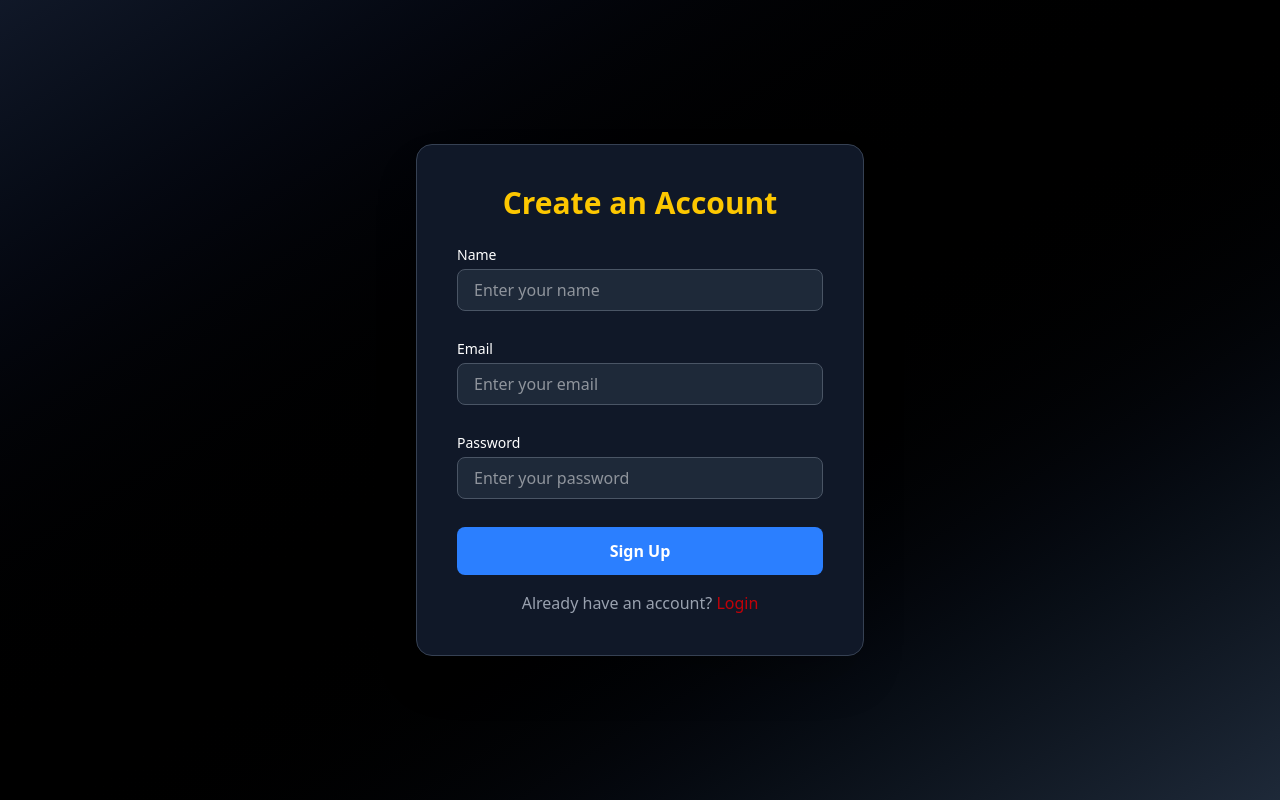
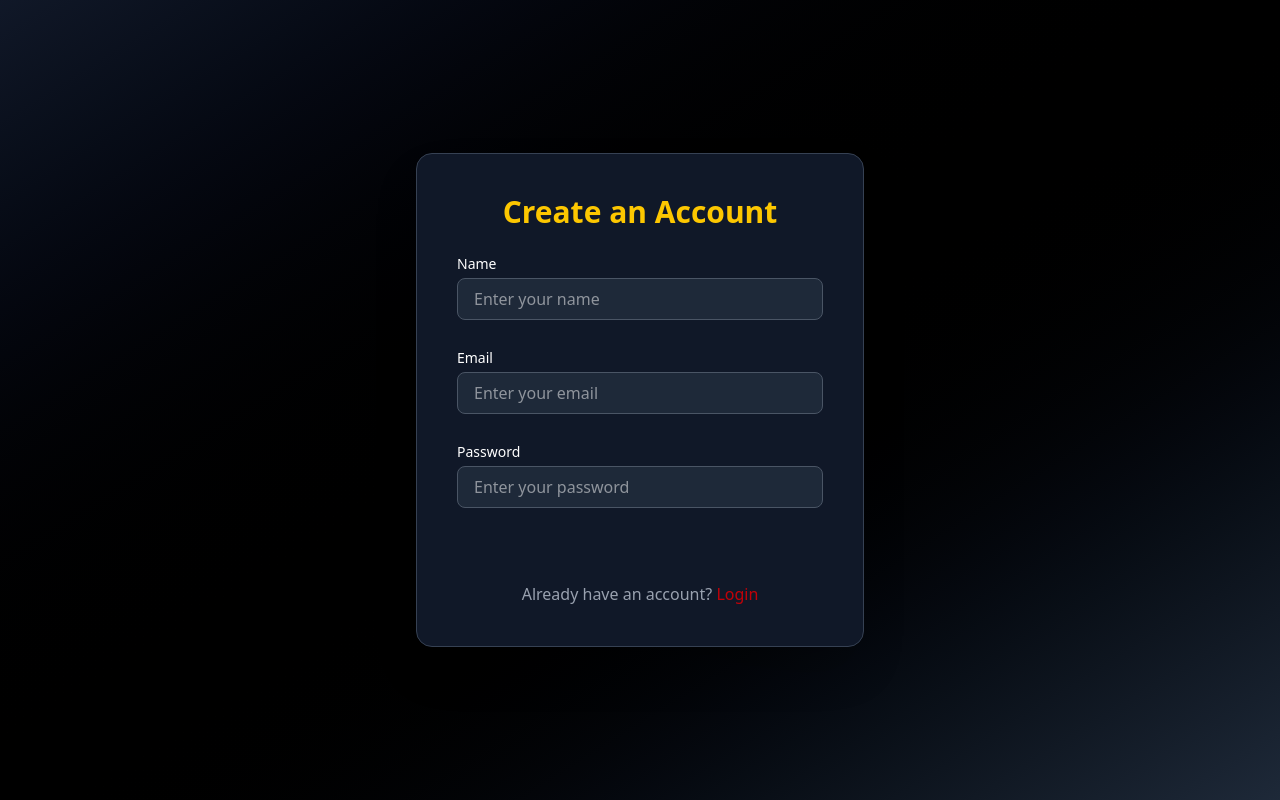
Before and after one commit to vedgalgat/Contact-vault, a React (Vite) app in the folder frontend/: page /signup in a window 1280 px wide. Built offline with nearby package versions, Linux system fonts and the light colour scheme.

Commit message:
changes in signup

```diff
--- a/frontend/src/pages/Signup.jsx
+++ b/frontend/src/pages/Signup.jsx
@@ -111,14 +111,11 @@ function Signup() {
           </div>
           <button
             type="submit"
-            disabled={loading}
-            className={`w-full py-3 rounded-lg font-semibold transition duration-400
-    ${loading
-                ? "bg-gray-600 cursor-not-allowed"
-                : "bg-blue-500 hover:bg-yellow-300 hover:text-black text-white"}
-  `}
+
+            className={`w-full py-3 rounded-lg font-semibold transition duration-400`}
+
           >
-            {loading ? "Please wait..." : "Sign Up"}
+
           </button>
 
 
```
